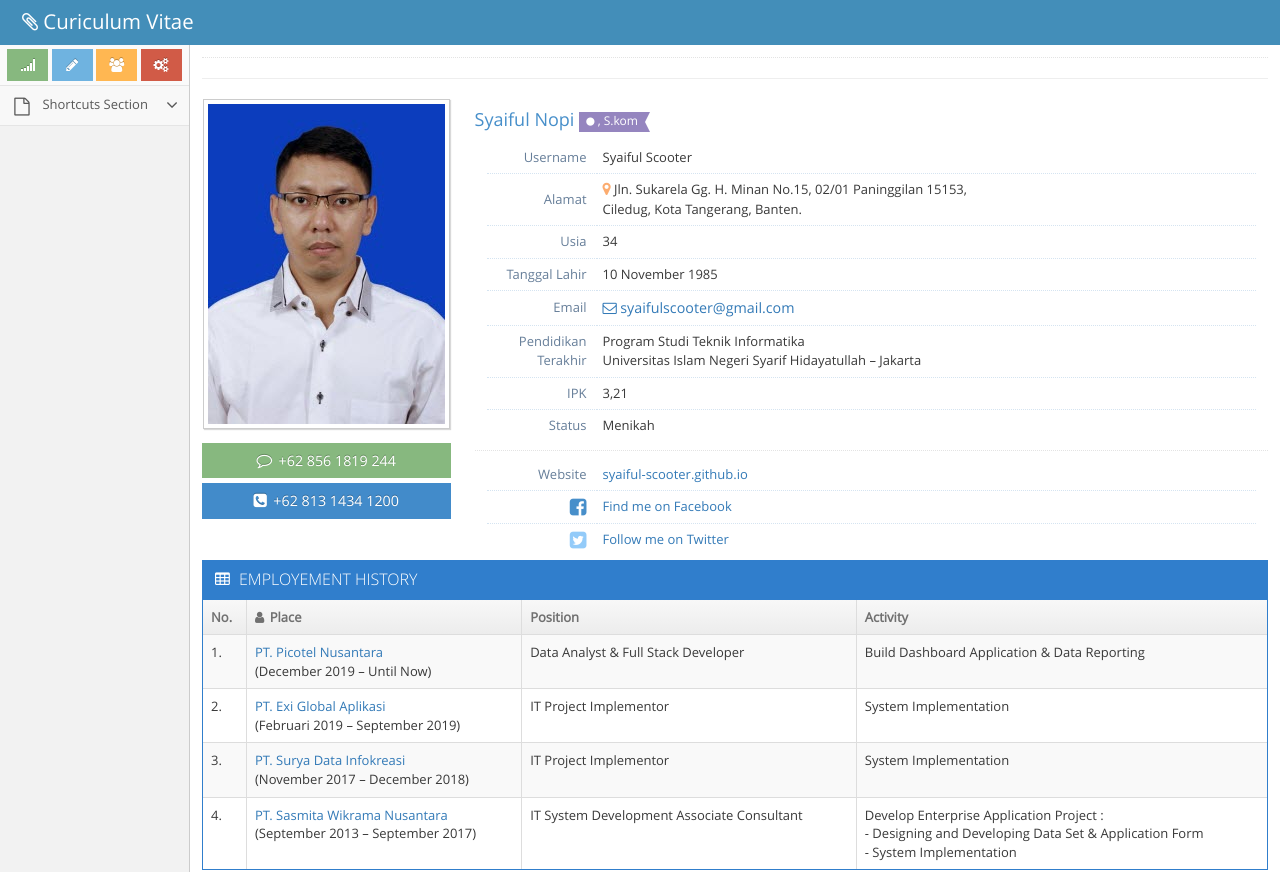
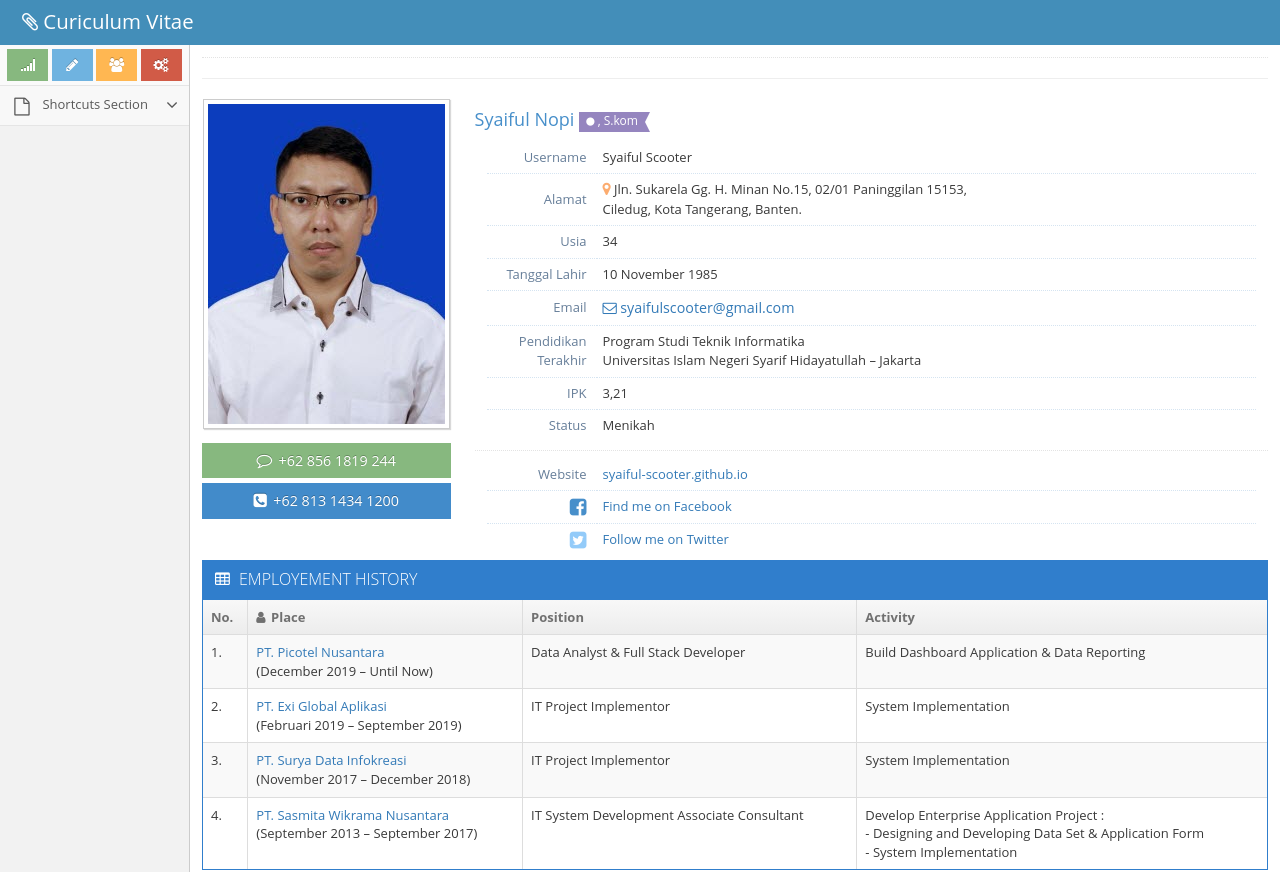
Before and after one commit to syaiful-scooter/syaiful-scooter.github.io, a plain HTML site: page index.html in a window 1280 px wide. Shown: the top 872 px of the page. Drawn offline with Linux system fonts and the light colour scheme.

Commit message:
buang request font ke google

```diff
--- a/index.html
+++ b/index.html
@@ -24,7 +24,7 @@
   <link rel="stylesheet" href="./Profil/bootstrap-editable.min.css">
 
   <!-- text fonts -->
-  <link rel="stylesheet" href="./Profil/fonts.googleapis.com.css">
+  <!-- <link rel="stylesheet" href="./Profil/fonts.googleapis.com.css"> -->
 
   <!-- ace styles -->
   <link rel="stylesheet" href="./Profil/ace.min.css" class="ace-main-stylesheet" id="main-ace-style">
```
